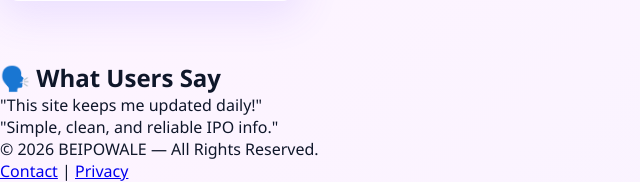
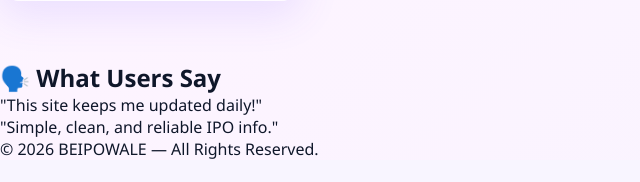
Before and after one commit to ipowaletelegram/beipowale, a Flask app: page / in a window 1280 px wide. Shown: the part 1283-1465 px from the top of the page, without its empty margins (0-640 px from the left). After the commit the page ends 1442 px from the top, so only its background shows below. Run offline with Flask 3, Linux system fonts and the light colour scheme.

Commit message:
Update login.html

```diff
--- a/templates/login.html
+++ b/templates/login.html
@@ -123,10 +123,7 @@
   <!-- Footer -->
   <footer>
     <p>© 2026 BEIPOWALE — All Rights Reserved.</p>
-    <div class="footer-links">
-      <a href="/contact">Contact</a> | <a href="/terms">Privacy</a>
-    </div>
-  </footer>
+    </footer>
 
   <!-- Scroll-to-Top -->
   <button onclick="scrollToTop()" id="scrollTopBtn" title="Go to top">⬆️</button>
```
